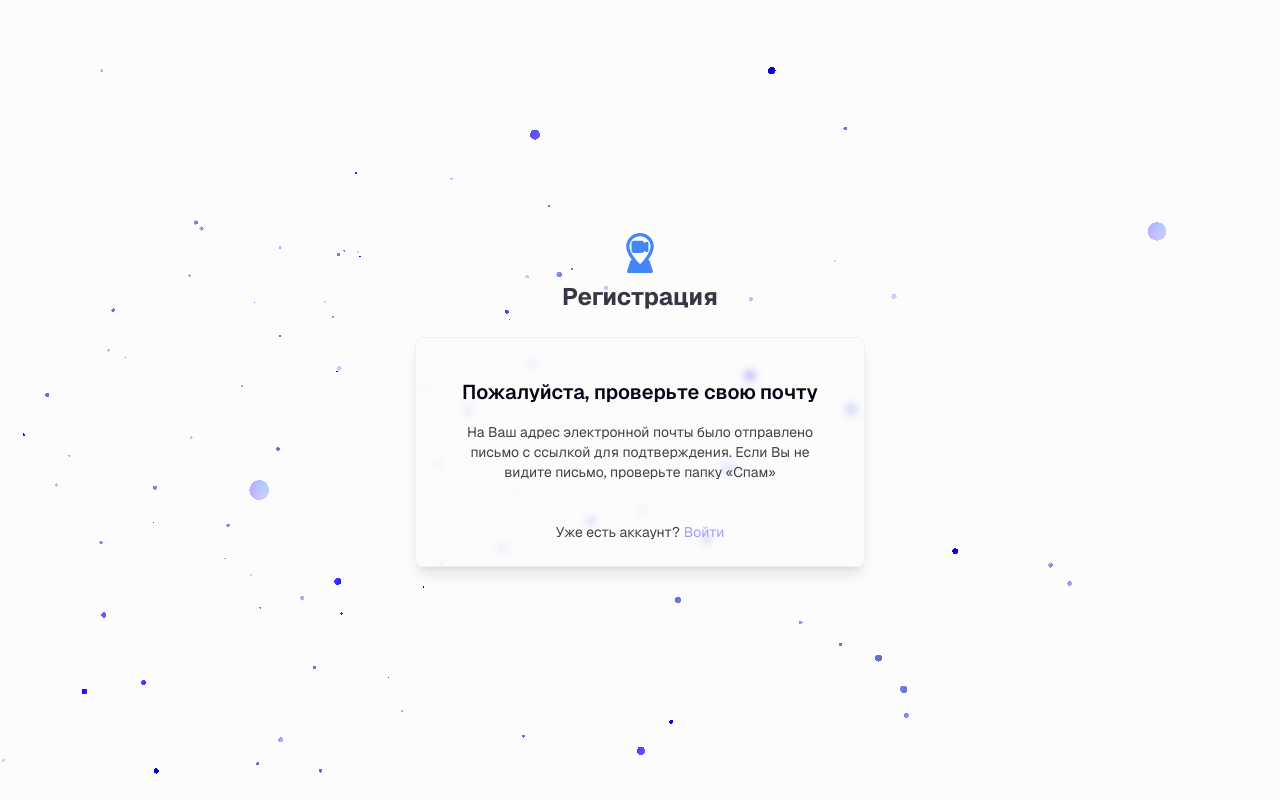
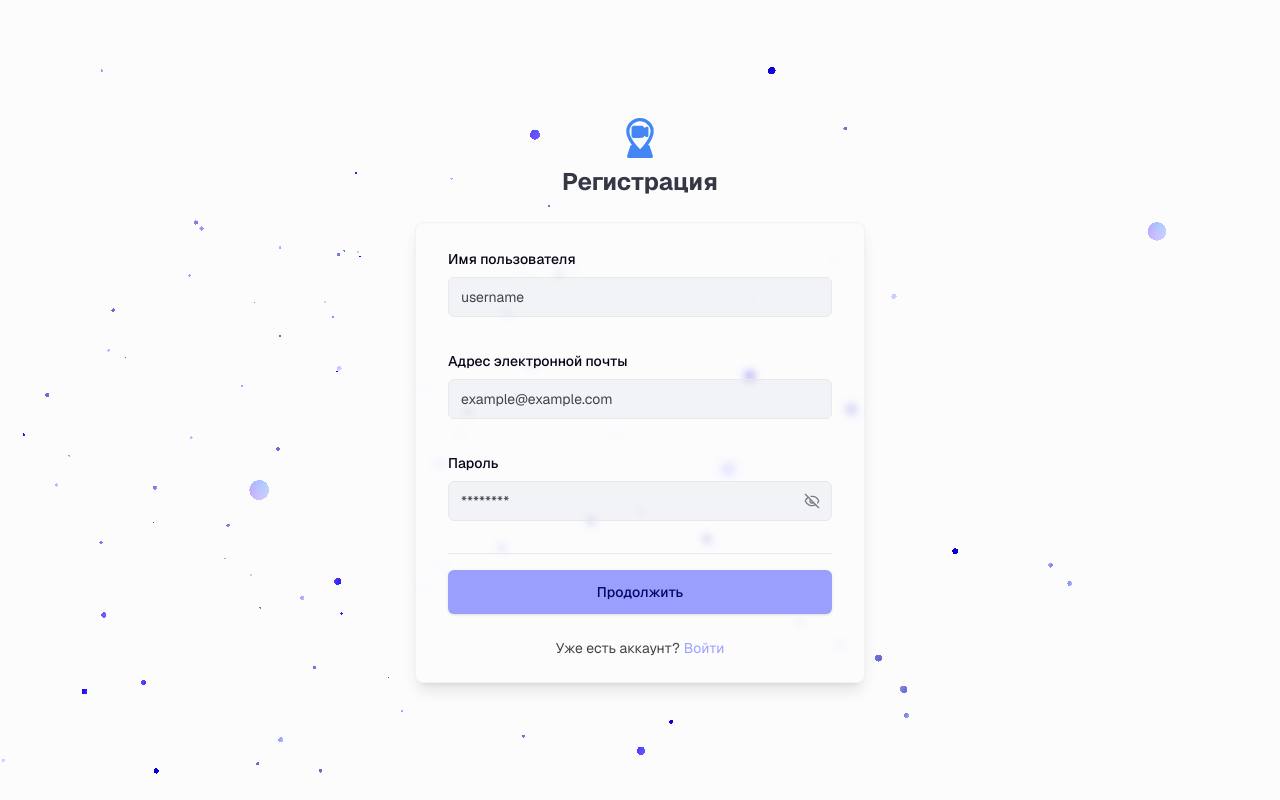
Before and after one commit to 4titles/client, a Next.js app: page /account/create in a window 1280 px wide. Built offline with nearby package versions, Linux system fonts and the light colour scheme; no server answers.

Commit message:
feat: add password input component and update account creation form

```diff
--- a/src/components/features/auth/forms/CreateAccountForm.tsx
+++ b/src/components/features/auth/forms/CreateAccountForm.tsx
@@ -12,6 +12,7 @@ import {
 import { Input } from '@/components/ui/common/input'
 import { Separator } from '@/components/ui/common/separator'
 import FadeContent from '@/components/ui/custom/content/fade-content'
+import { PasswordInput } from '@/components/ui/custom/password-input'
 import BlurText from '@/components/ui/custom/text/blur-text'
 import { useCreateAccountMutation } from '@/graphql/generated/output'
 import {
@@ -29,7 +30,7 @@ export function CreateAccountForm() {
     const t = useTranslations('auth.register')
 
     const [isSubmitted, setIsSubmitted] = useState(false)
-    const [isSuccess, setIsSuccess] = useState(true)
+    const [isSuccess, setIsSuccess] = useState(false)
 
     const form = useForm<CreateAccountSchemaType>({
         resolver: zodResolver(
@@ -114,7 +115,6 @@ export function CreateAccountForm() {
                                     <FormControl>
                                         <Input
                                             placeholder='username'
-                                            className='h-11 border-input/50 bg-muted/30 focus-visible:ring-primary'
                                             disabled={isAccountCreating}
                                             {...field}
                                         />
@@ -138,7 +138,6 @@ export function CreateAccountForm() {
                                         <Input
                                             type='email'
                                             placeholder='example@example.com'
-                                            className='h-11 border-input/50 bg-muted/30 focus-visible:ring-primary'
                                             disabled={isAccountCreating}
                                             {...field}
                                         />
@@ -159,10 +158,8 @@ export function CreateAccountForm() {
                                         {t('passwordLabel')}
                                     </FormLabel>
                                     <FormControl>
-                                        <Input
+                                        <PasswordInput
                                             placeholder='********'
-                                            type='password'
-                                            className='h-11 border-input/50 bg-muted/30 focus-visible:ring-primary'
                                             disabled={isAccountCreating}
                                             {...field}
                                         />
--- a/src/components/ui/common/input.tsx
+++ b/src/components/ui/common/input.tsx
@@ -8,7 +8,7 @@ const Input = React.forwardRef<HTMLInputElement, React.ComponentProps<'input'>>(
             <input
                 type={type}
                 className={cn(
-                    'flex h-10 w-full rounded-md border border-border bg-input px-3 py-2 text-sm ring-offset-background file:border-0 file:bg-transparent file:text-sm file:font-medium file:text-foreground placeholder:text-muted-foreground disabled:cursor-not-allowed disabled:opacity-50',
+                    'flex h-10 w-full rounded-md border border-border bg-muted/30 px-3 py-2 text-sm ring-offset-background file:border-0 file:bg-transparent file:text-sm file:font-medium file:text-foreground placeholder:text-muted-foreground disabled:cursor-not-allowed disabled:opacity-50',
                     className,
                 )}
                 ref={ref}
--- /dev/null
+++ b/src/components/ui/custom/password-input.tsx
@@ -0,0 +1,56 @@
+'use client'
+
+import { Button } from '@/components/ui/common/button'
+import { Input } from '@/components/ui/common/input'
+import { cn } from '@/utils/tw-merge'
+import { EyeIcon, EyeOffIcon } from 'lucide-react'
+import { forwardRef, useState } from 'react'
+
+const PasswordInput = forwardRef<
+    HTMLInputElement,
+    React.ComponentProps<'input'>
+>(({ className, ...props }, ref) => {
+    const [showPassword, setShowPassword] = useState(false)
+    const disabled =
+        props.value === '' || props.value === undefined || props.disabled
+
+    return (
+        <div className='relative'>
+            <Input
+                type={showPassword ? 'text' : 'password'}
+                className={cn('hide-password-toggle pr-10', className)}
+                ref={ref}
+                {...props}
+            />
+            <Button
+                type='button'
+                variant='ghost'
+                size='sm'
+                className='absolute right-0 top-0 h-full px-3 py-2 hover:bg-transparent hover:text-primary'
+                onClick={() => setShowPassword(prev => !prev)}
+                disabled={disabled}
+            >
+                {showPassword && !disabled ? (
+                    <EyeIcon className='h-4 w-4' aria-hidden='true' />
+                ) : (
+                    <EyeOffIcon className='h-4 w-4' aria-hidden='true' />
+                )}
+                <span className='sr-only'>
+                    {showPassword ? 'Hide password' : 'Show password'}
+                </span>
+            </Button>
+
+            <style>{`
+					.hide-password-toggle::-ms-reveal,
+					.hide-password-toggle::-ms-clear {
+						visibility: hidden;
+						pointer-events: none;
+						display: none;
+					}
+				`}</style>
+        </div>
+    )
+})
+PasswordInput.displayName = 'PasswordInput'
+
+export { PasswordInput }
```
